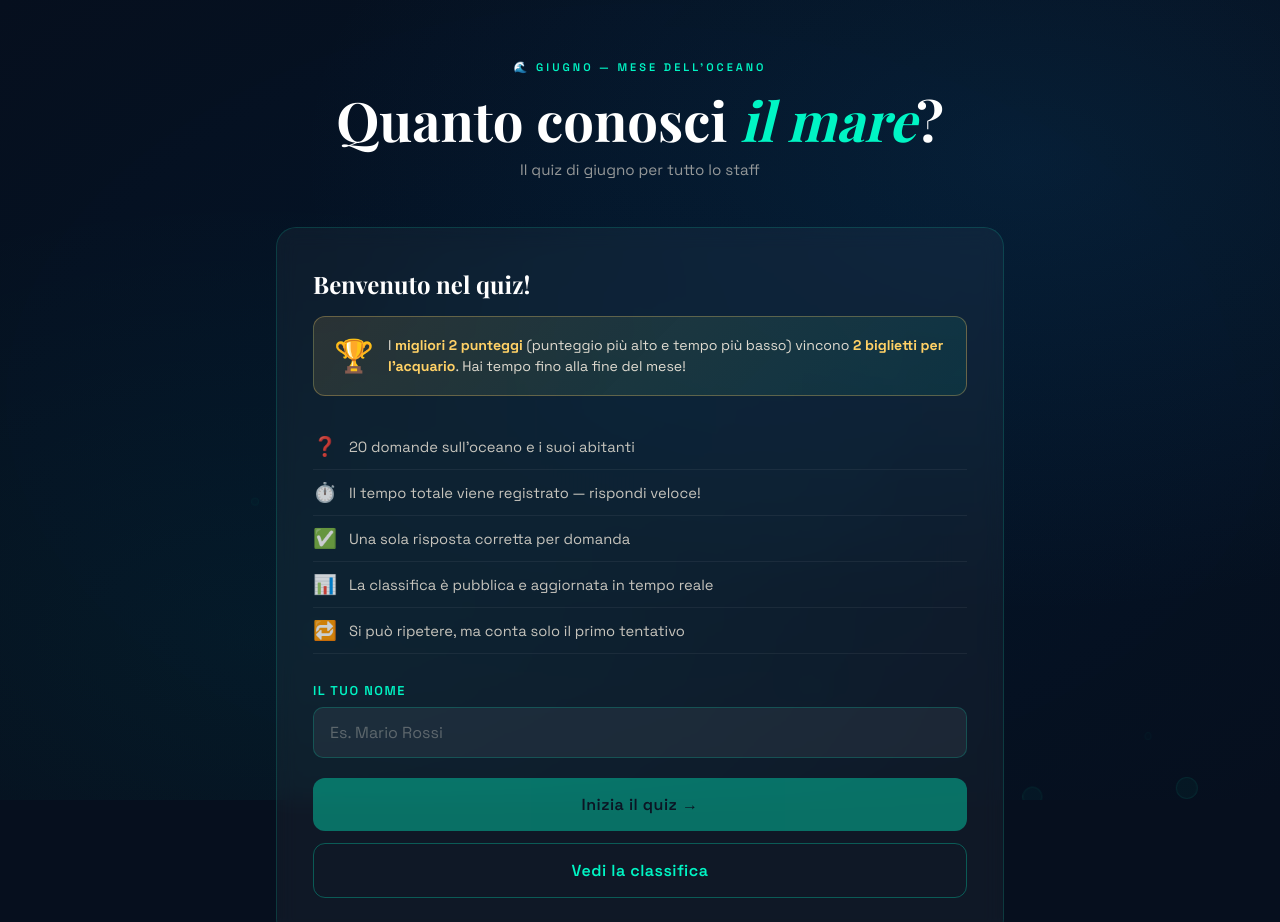
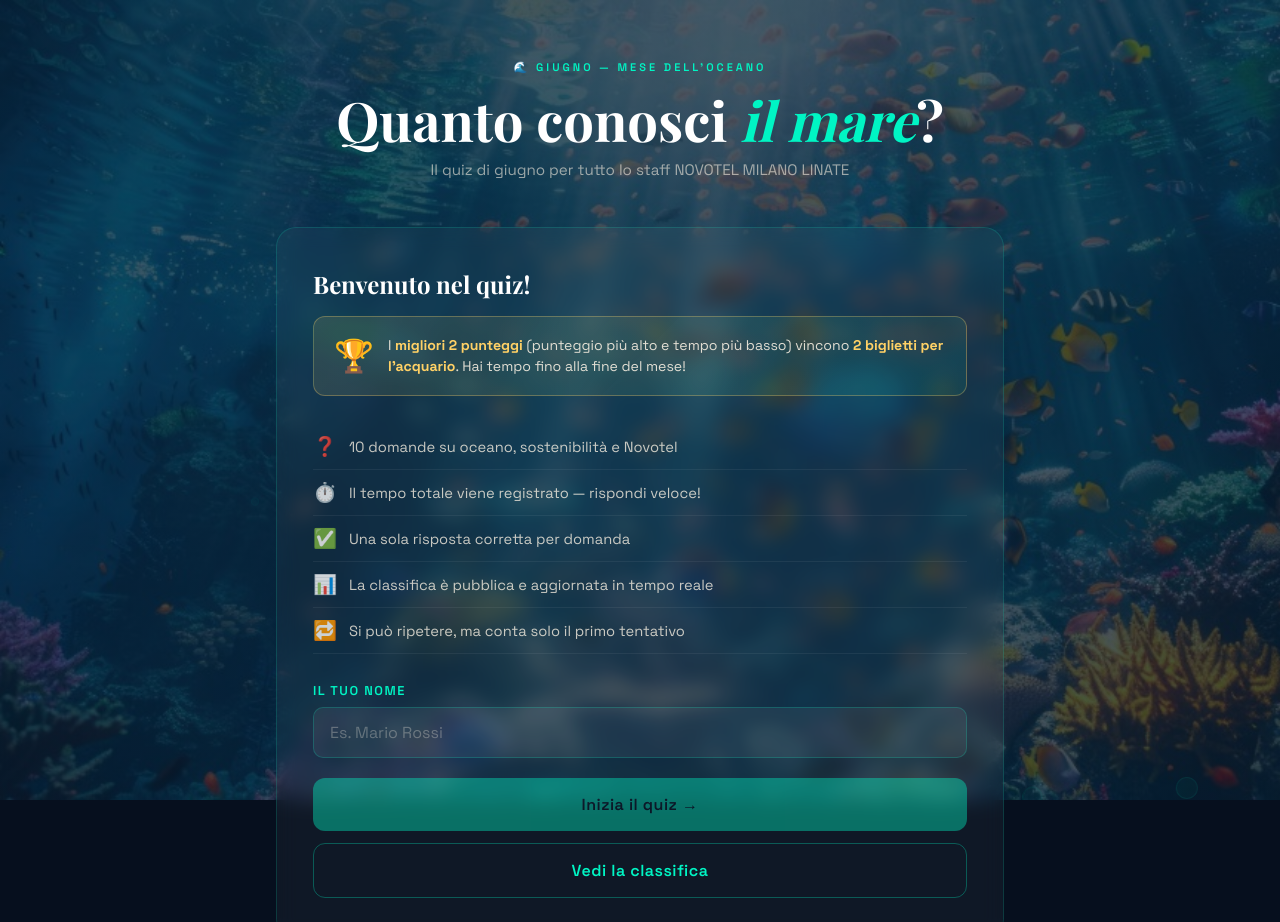
Before and after one commit to GRESO-RMS/ocean-quiz, a website: page public/index.html in a window 1280 px wide. Shown: the top 922 px of the page. Drawn offline with nearby package versions, Linux system fonts and the light colour scheme; a web font is replaced by a local one.

Commit message:
immagine

```diff
--- a/public/index.html
+++ b/public/index.html
@@ -36,9 +36,8 @@
     position: fixed;
     inset: 0;
     background:
-      radial-gradient(ellipse at 20% 80%, rgba(0,245,196,0.04) 0%, transparent 50%),
-      radial-gradient(ellipse at 80% 20%, rgba(14,107,168,0.15) 0%, transparent 50%),
-      radial-gradient(ellipse at 50% 50%, rgba(3,23,43,0.9) 0%, var(--abyss) 100%);
+      linear-gradient(rgba(3,23,43,0.72), rgba(3,23,43,0.72)),
+      url('bg.jpg') center center / cover no-repeat;
     pointer-events: none;
     z-index: 0;
   }
@@ -491,9 +490,9 @@
 
 <div class="container">
   <header>
-    <div class="eyebrow">🌊 Giugno — Mese dell'Oceano</div>
+    <div class="eyebrow">🌊 Giugno — Mese dell'Oceano </div>
     <h1>Quanto conosci <em>il mare</em>?</h1>
-    <p class="subtitle">Il quiz di giugno per tutto lo staff</p>
+    <p class="subtitle">Il quiz di giugno per tutto lo staff NOVOTEL MILANO LINATE</p>
   </header>
 
   <!-- INTRO SCREEN -->
@@ -507,7 +506,7 @@
       </div>
 
       <ul class="rules">
-        <li><span class="icon">❓</span> 20 domande sull'oceano e i suoi abitanti</li>
+        <li><span class="icon">❓</span> 10 domande su oceano, sostenibilità e Novotel</li>
         <li><span class="icon">⏱️</span> Il tempo totale viene registrato — rispondi veloce!</li>
         <li><span class="icon">✅</span> Una sola risposta corretta per domanda</li>
         <li><span class="icon">📊</span> La classifica è pubblica e aggiornata in tempo reale</li>
```
Also changed, not shown: public/bg.jpg (added).
